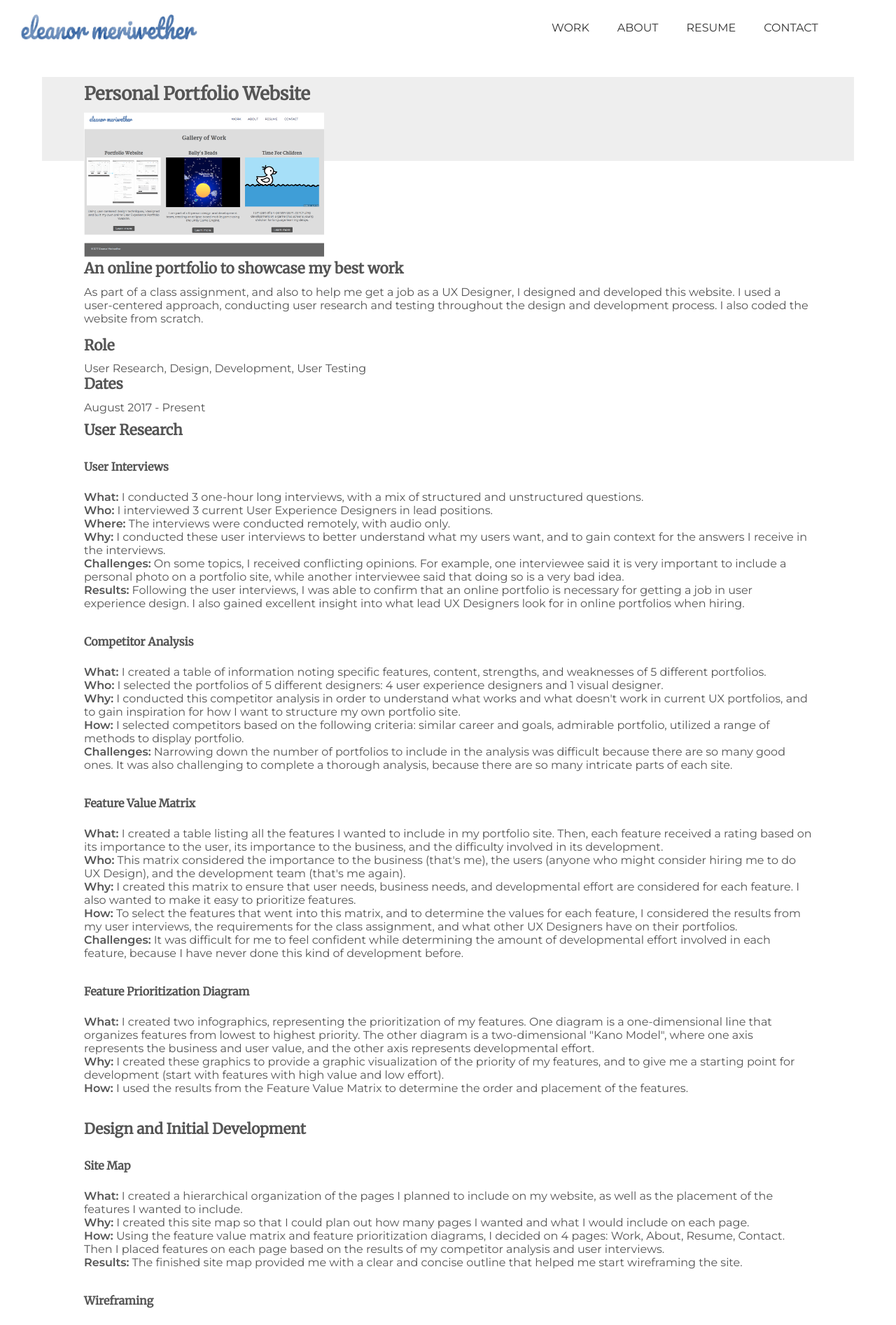
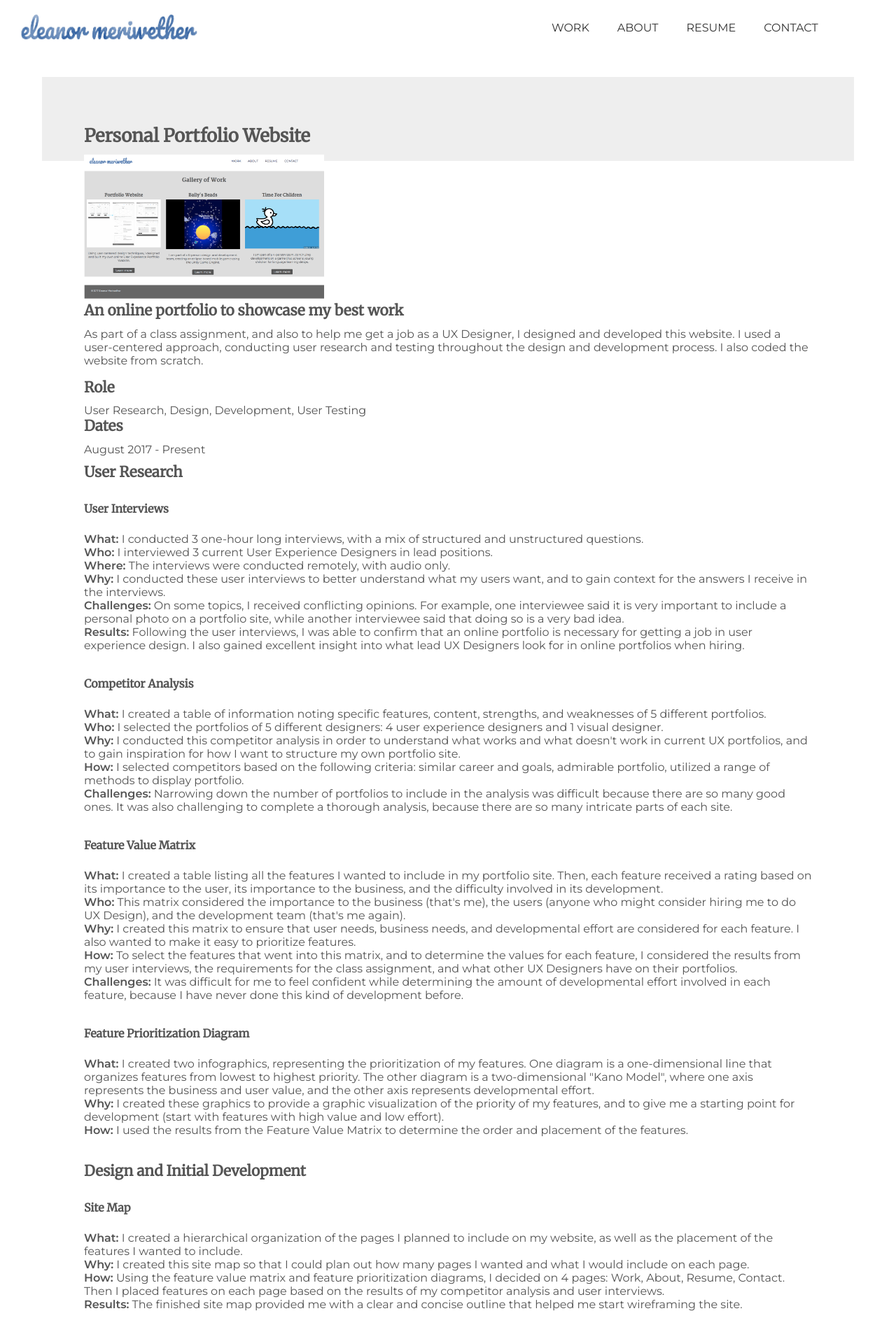
Before and after one commit to emeriwether/emeriwether.github.io, a Jekyll site: the page built from project1.html, in a window 1280 px wide. Shown: the top 1894 px of the page at 70% size. Built offline with Jekyll 4.4.1, drawn with Linux system fonts in a browser that asks for light colours.

Commit message:
increase top margin in header

```diff
--- a/css/styles.css
+++ b/css/styles.css
@@ -144,7 +144,8 @@ article.PortfolioWebsite::after { content:''; display: block; clear: both; }
 
 article.PortfolioWebsite header { background-color: #eee; display: inline-block; padding: 10px 60px; }
 article.PortfolioWebsite header::after { content:''; display: block; clear: both; }
-article.PortfolioWebsite header img { width: 33%; display: inline-block; }
+article.PortfolioWebsite header h2 { margin-top: 60px; }
+article.PortfolioWebsite header img { width: 33%; }
 article.PortfolioWebsite p span { font-weight: 600; }
 
 
```
